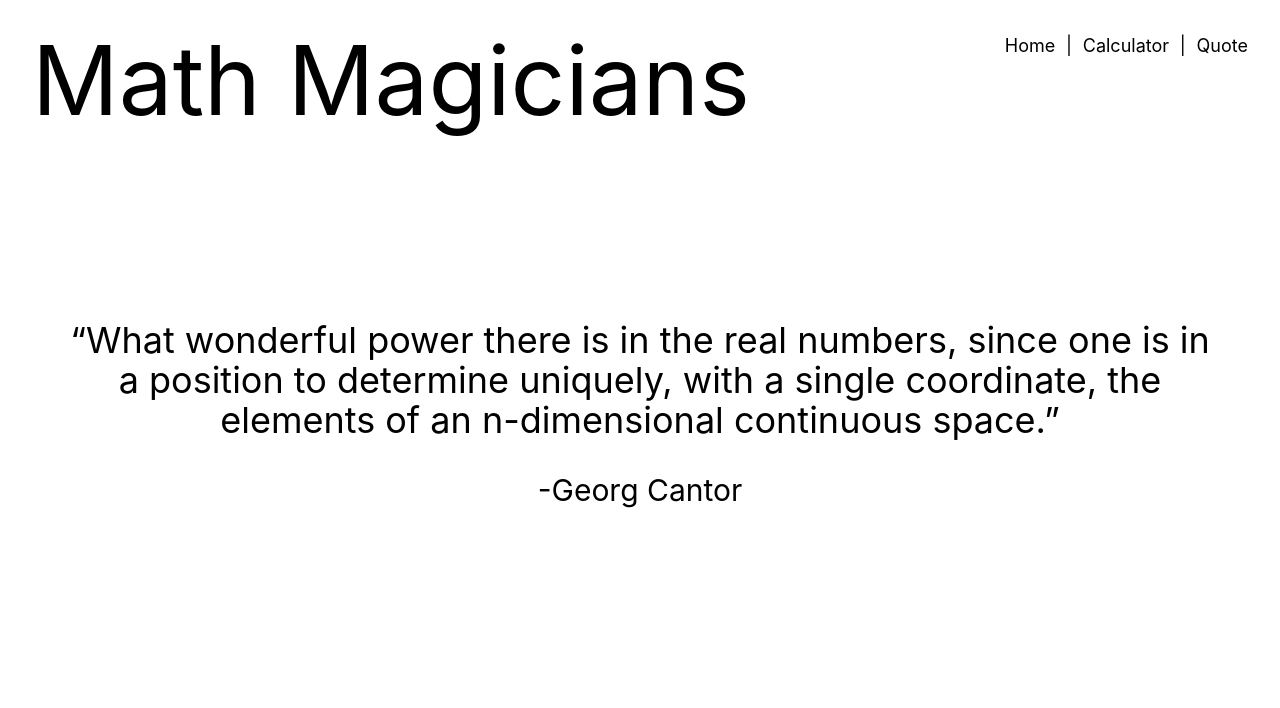
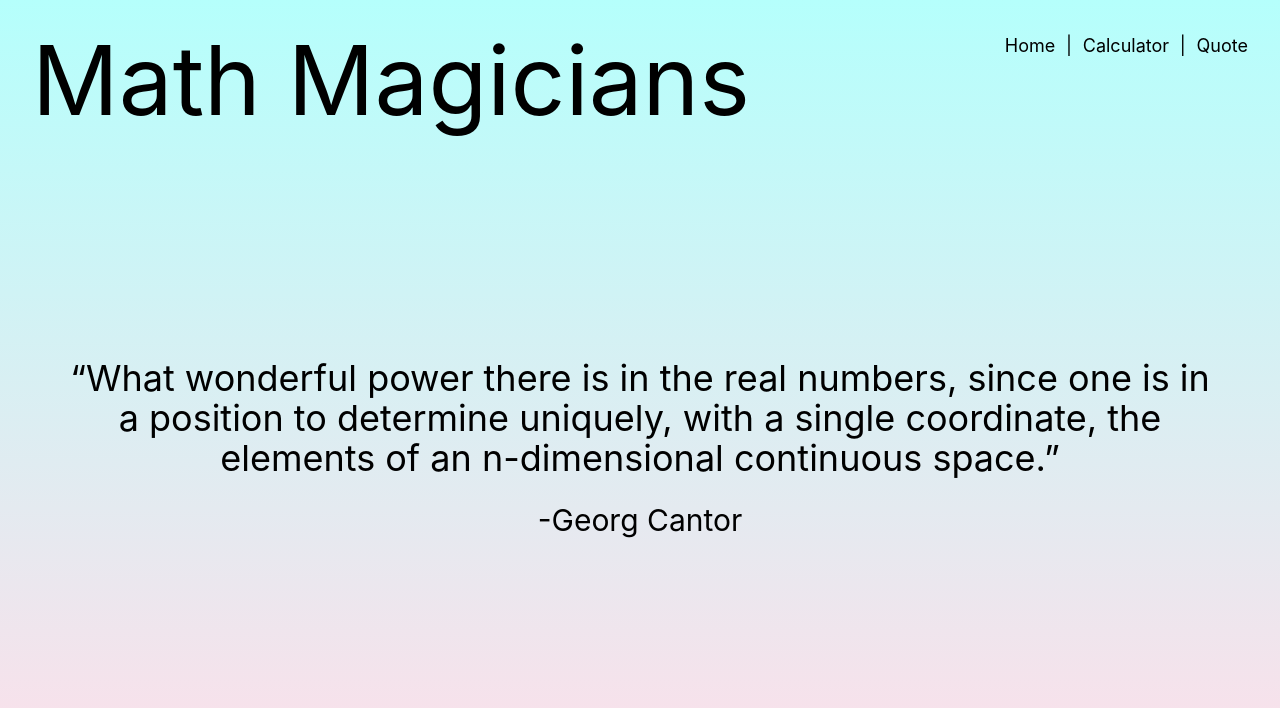
Before and after one commit to rmrmrmr/Math-Magicians, a React (Create React App) app: page /quote in a window 1280 px wide. Shown: the top 708 px of the page. Built offline with nearby package versions, Linux system fonts and the light colour scheme.

Commit message:
Add CSS gradient background

```diff
--- a/src/components/Home.js
+++ b/src/components/Home.js
@@ -3,7 +3,7 @@ import { Link } from 'react-router-dom';
 
 export default function Home() {
   return (
-    <div className="flex w-screen flex-wrap justify-between p-8 gap-y-8">
+    <div className="flex w-screen h-screen flex-wrap justify-between p-8 gap-y-8">
       <h1 className="text-8xl w-4/5">Math Magicians</h1>
       <nav className="flex w-1/5 justify-between text-lg">
         <Link to="/">Home</Link>
--- a/src/components/Quote.js
+++ b/src/components/Quote.js
@@ -3,7 +3,7 @@ import { Link } from 'react-router-dom';
 
 export default function Quote() {
   return (
-    <div className="flex w-screen flex-wrap justify-between p-8 gap-y-8">
+    <div className="flex w-screen h-screen flex-wrap p-8">
       <h1 className="text-8xl w-4/5">Math Magicians</h1>
       <nav className="flex w-1/5 justify-between text-lg">
         <Link to="/">Home</Link>
@@ -12,7 +12,8 @@ export default function Quote() {
         <p>|</p>
         <Link to="/quote">Quote</Link>
       </nav>
-      <h2 className="text-4xl w-full text-center pt-40 px-9 pb-0">
+      <div className="flex flex-col gap-y-6">
+        <h2 className="text-4xl w-full text-center pt-30 px-9 pb-0 h-min">
           “What wonderful power there is in the real numbers,
           since one is in a position to determine uniquely,
           with a single coordinate, the elements of an n-dimensional continuous space.”
@@ -21,5 +22,6 @@ export default function Quote() {
           -Georg Cantor
         </h2>
       </div>
+    </div>
   );
 }
--- a/src/index.css
+++ b/src/index.css
@@ -2,7 +2,11 @@
 @tailwind components;
 @tailwind utilities;
 
+
+
 body {
+  background-color: #FFDEE9;
+  background-image: linear-gradient(0deg, #FFDEE9 0%, #B5FFFC 100%);
   margin: 0;
   font-family:
     -apple-system,
```
Lines whose indentation alone changed are shown as unchanged.
